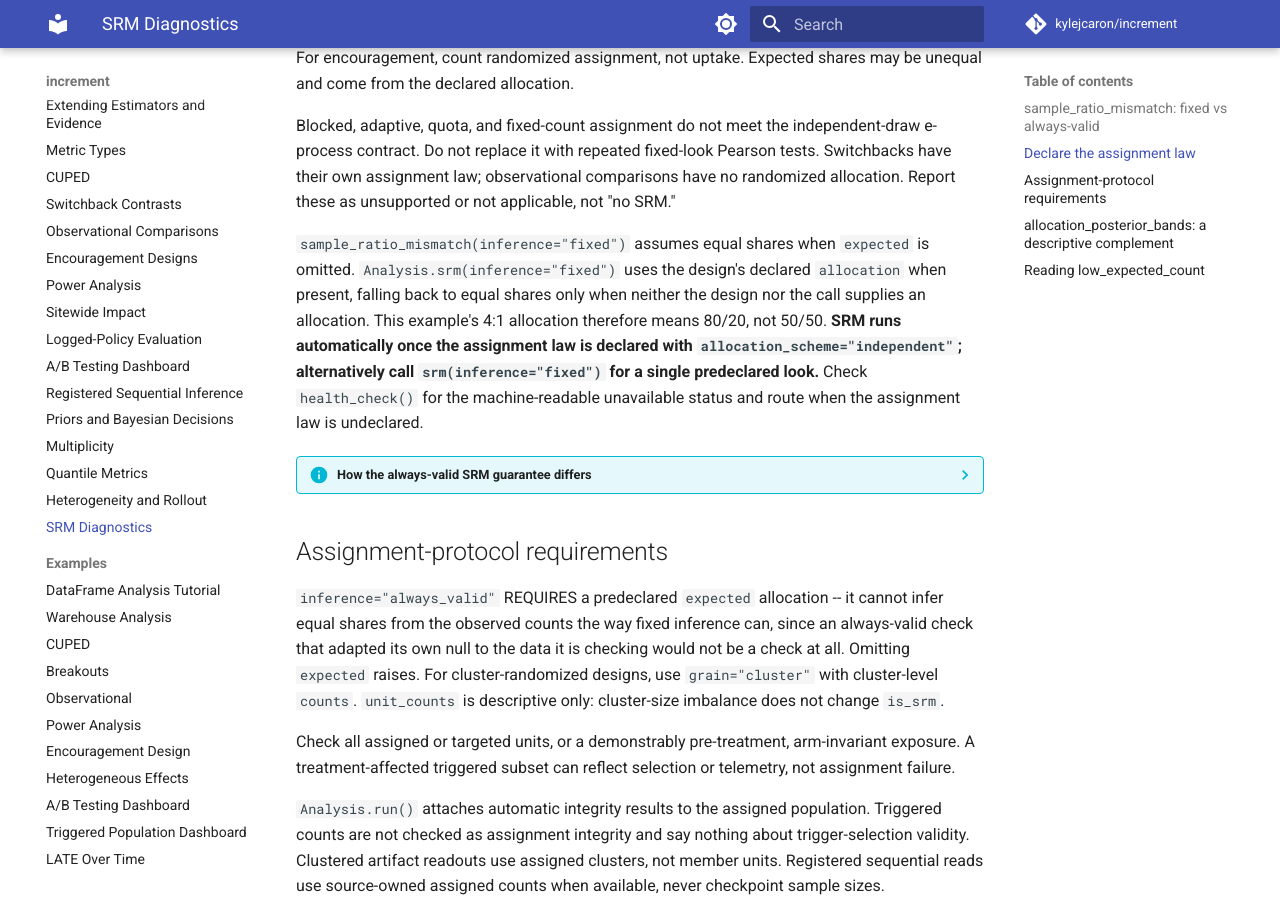
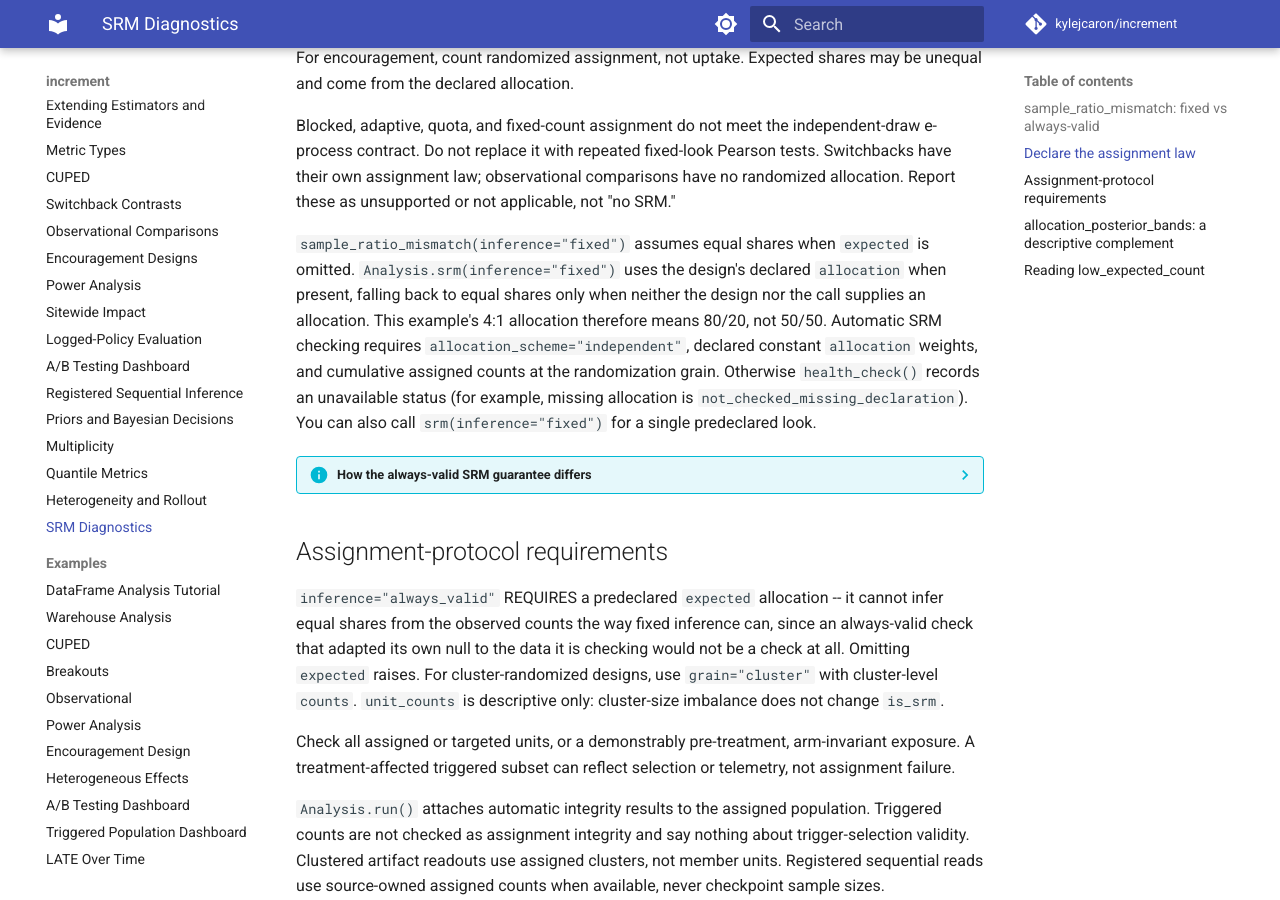
Before and after one commit to kylejcaron/increment, an MkDocs documentation site: the page built from docs/guides/srm-diagnostics.md, in a window 1280 px wide and 900 px high, scrolled down 1329 px. Built offline with MkDocs 1.6.1 and Material for MkDocs 9.7.7, drawn with Linux system fonts in a browser that asks for light colours; comment, search, counter and statistics services are not loaded.

Commit message:
Address documentation review notes

```diff
--- a/docs/guides/srm-diagnostics.md
+++ b/docs/guides/srm-diagnostics.md
@@ -78,10 +78,11 @@ applicable, not "no SRM."
 declared `allocation` when present, falling back to equal shares only when
 neither the design nor the call supplies an allocation. This example's 4:1
 allocation therefore means 80/20, not 50/50.
-**SRM runs automatically once the assignment law is declared with
-`allocation_scheme="independent"`; alternatively call `srm(inference="fixed")`
-for a single predeclared look.** Check `health_check()` for the machine-readable
-unavailable status and route when the assignment law is undeclared.
+Automatic SRM checking requires `allocation_scheme="independent"`, declared
+constant `allocation` weights, and cumulative assigned counts at the
+randomization grain. Otherwise `health_check()` records an unavailable status
+(for example, missing allocation is `not_checked_missing_declaration`). You can
+also call `srm(inference="fixed")` for a single predeclared look.
 
 ??? info "How the always-valid SRM guarantee differs"
     That e-process is a distinct construction from the `AlwaysValid` guarantee
```
